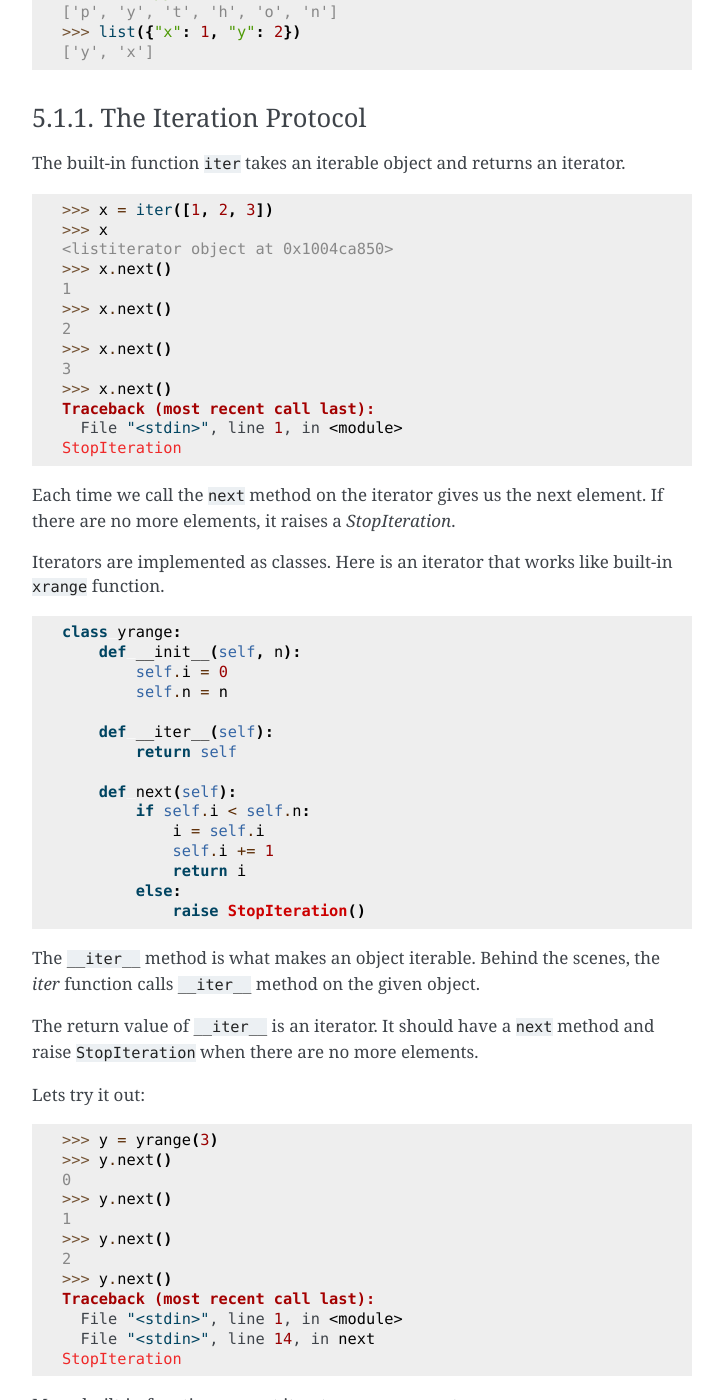
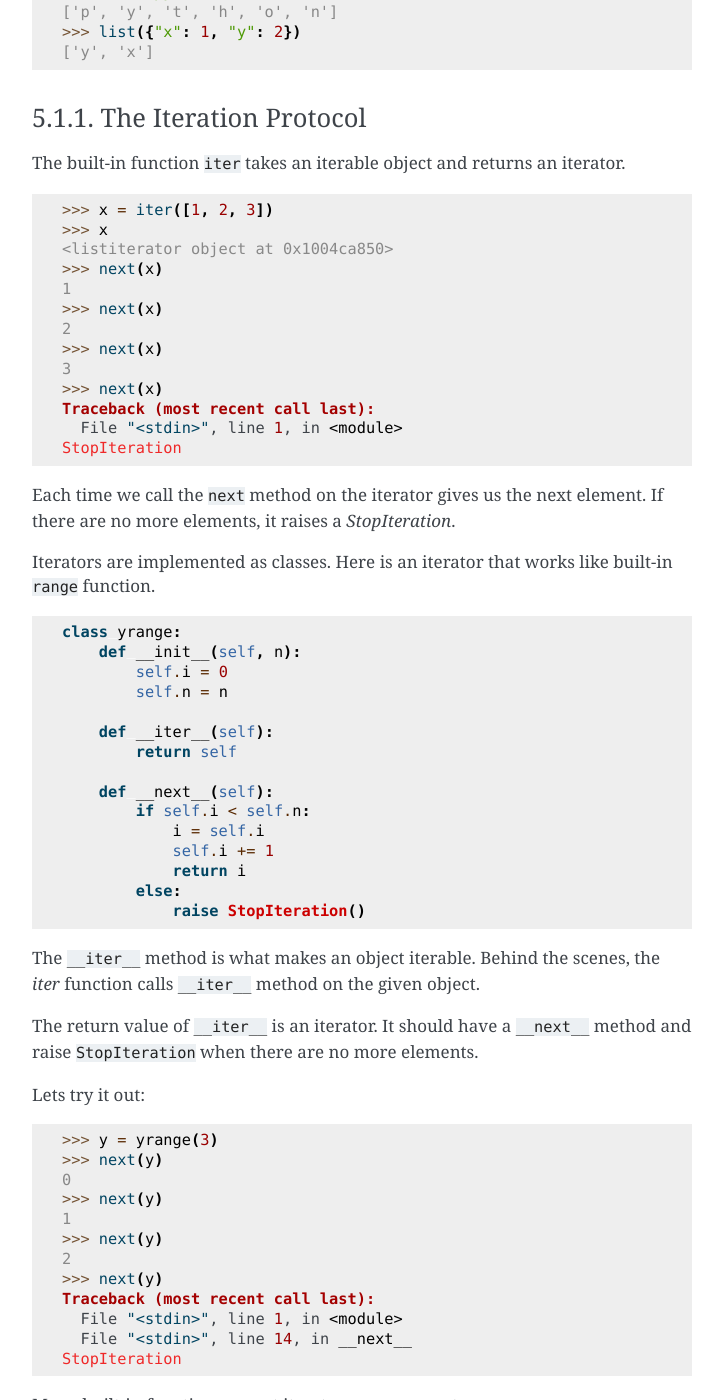
Before and after one commit to anandology/python-practice-book, a Sphinx documentation site: the page built from source/iterators.rst, in a window 1280 px wide and 1400 px high, scrolled down 1190 px. Shown: the whole window, without its empty margins (388-1111 px from the left). Built offline with Sphinx 7.4.7, drawn with Linux system fonts in a browser that asks for light colours; some of the changed text lies outside the part shown.

Commit message:
Ported iterators to Python 3.

```diff
--- a/source/iterators.rst
+++ b/source/iterators.rst
@@ -7,7 +7,7 @@
 We use ``for`` statement for looping over a list. ::
 
     >>> for i in [1, 2, 3, 4]:
-    ...     print i,
+    ...     print(i)
     ...
     1
     2
@@ -17,7 +17,7 @@
 If we use it with a string, it loops over its characters. ::
 
     >>> for c in "python":
-    ...     print c
+    ...     print(c)
     ...
     p
     y
@@ -29,7 +29,7 @@
 If we use it with a dictionary, it loops over its keys. ::
 
     >>> for k in {"x": 1, "y": 2}:
-    ...     print k
+    ...     print(k)
     ...
     y
     x
@@ -63,13 +63,13 @@
     >>> x = iter([1, 2, 3])
     >>> x
     <listiterator object at 0x1004ca850>
-    >>> x.next()
+    >>> next(x)
     1
-    >>> x.next()
+    >>> next(x)
     2
-    >>> x.next()
+    >>> next(x)
     3
-    >>> x.next()
+    >>> next(x)
     Traceback (most recent call last):
       File "<stdin>", line 1, in <module>
     StopIteration
@@ -77,7 +77,7 @@
 Each time we call the ``next`` method on the iterator gives us the next
 element. If there are no more elements, it raises a `StopIteration`.
 
-Iterators are implemented as classes. Here is an iterator that works like built-in ``xrange`` function. ::
+Iterators are implemented as classes. Here is an iterator that works like built-in ``range`` function. ::
 
     class yrange:
         def __init__(self, n):
@@ -87,7 +87,7 @@
         def __iter__(self):
             return self
 
-        def next(self):
+        def __next__(self):
             if self.i < self.n:
                 i = self.i
                 self.i += 1
@@ -98,22 +98,22 @@
 The ``__iter__`` method is what makes an object iterable. Behind the scenes, the
 `iter` function calls ``__iter__`` method on the given object.
 
-The return value of ``__iter__`` is an iterator. It should have a ``next``
+The return value of ``__iter__`` is an iterator. It should have a ``__next__``
 method and raise ``StopIteration`` when there are no more elements.
 
 Lets try it out::
 
     >>> y = yrange(3)
-    >>> y.next()
+    >>> next(y)
     0
-    >>> y.next()
+    >>> next(y)
     1
-    >>> y.next()
+    >>> next(y)
     2
-    >>> y.next()
+    >>> next(y)
     Traceback (most recent call last):
       File "<stdin>", line 1, in <module>
-      File "<stdin>", line 14, in next
+      File "<stdin>", line 14, in __next__
     StopIteration
 
 Many built-in functions accept iterators as arguments. ::
@@ -143,7 +143,7 @@
             # Adding this functions to make them so.
             return self
 
-        def next(self):
+        def __next__(self):
             if self.i < self.n:
                 i = self.i
                 self.i += 1
@@ -168,15 +168,15 @@
    iterates it from the reverse direction. ::
 
     >>> it = reverse_iter([1, 2, 3, 4])
-    >>> it.next()
+    >>> next(it)
     4
-    >>> it.next()
+    >>> next(it)
     3
-    >>> it.next()
+    >>> next(it)
     2
-    >>> it.next()
+    >>> next(it)
     1
-    >>> it.next()
+    >>> next(it)
     Traceback (most recent call last):
       File "<stdin>", line 1, in <module>
     StopIteration
@@ -197,13 +197,13 @@
     >>> y = yrange(3)
     >>> y
     <generator object yrange at 0x401f30>
-    >>> y.next()
+    >>> next(y)
     0
-    >>> y.next()
+    >>> next(y)
     1
-    >>> y.next()
+    >>> next(y)
     2
-    >>> y.next()
+    >>> next(y)
     Traceback (most recent call last):
       File "<stdin>", line 1, in <module>
     StopIteration
@@ -223,30 +223,30 @@
 The yielded value is returned by the ``next`` call.
 
 The following example demonstrates the interplay between ``yield`` and call to
-``next`` method on generator object.
+``__next__`` method on generator object.
 
     >>> def foo():
-    ...     print "begin"
+    ...     print("begin")
     ...     for i in range(3):
-    ...         print "before yield", i
+    ...         print("before yield", i)
     ...         yield i
-    ...         print "after yield", i
-    ...     print "end"
+    ...         print("after yield", i)
+    ...     print("end")
     ...
     >>> f = foo()
-    >>> f.next()
+    >>> next(f)
     begin
     before yield 0
     0
-    >>> f.next()
+    >>> next(f)
     after yield 0
     before yield 1
     1
-    >>> f.next()
+    >>> next(f)
     after yield 1
     before yield 2
     2
-    >>> f.next()
+    >>> next(f)
     after yield 2
     end
     Traceback (most recent call last):
@@ -273,12 +273,12 @@
         result = []
         try:
             for i in range(n):
-                result.append(seq.next())
+                result.append(next(seq))
         except StopIteration:
             pass
         return result
 
-    print take(5, squares()) # prints [1, 4, 9, 16, 25]
+    print(take(5, squares())) # prints [1, 4, 9, 16, 25]
 
 
 Generator Expressions
@@ -313,7 +313,7 @@
 It is easy to solve this problem if we know till what value of `z` to test for.
 But we want to find first n pythogorian triplets. ::
 
-    >>> pyt = ((x, y, z) for z in integers() for y in xrange(1, z) for x in range(1, y) if x*x + y*y == z*z)
+    >>> pyt = ((x, y, z) for z in integers() for y in range(1, z) for x in range(1, y) if x*x + y*y == z*z)
     >>> take(10, pyt)
     [(3, 4, 5), (6, 8, 10), (5, 12, 13), (9, 12, 15), (8, 15, 17), (12, 16, 20), (15, 20, 25), (7, 24, 25), (10, 24, 26), (20, 21, 29)]
 
@@ -405,7 +405,7 @@
 **izip** -- iterable version of zip ::
 
     >>> for x, y in itertools.izip(["a", "b", "c"], [1, 2, 3]):
-    ...     print x, y
+    ...     print(x, y)
     ...
     a 1
     b 2
@@ -420,7 +420,7 @@
 
     >>> it = iter(range(5))
     >>> x, it1 = peep(it)
-    >>> print x, list(it1)
+    >>> print(x, list(it1))
     0 [0, 1, 2, 3, 4]
 
 
@@ -430,7 +430,7 @@
     >>> list(enumerate(["a", "b", "c"])
     [(0, "a"), (1, "b"), (2, "c")]
     >>> for i, c in enumerate(["a", "b", "c"]):
-    ...     print i, c
+    ...     print(i, c)
     ...
     0 a
     1 b
```
Also changed, not shown: other parts of source/iterators.rst (+4 -4 lines).
